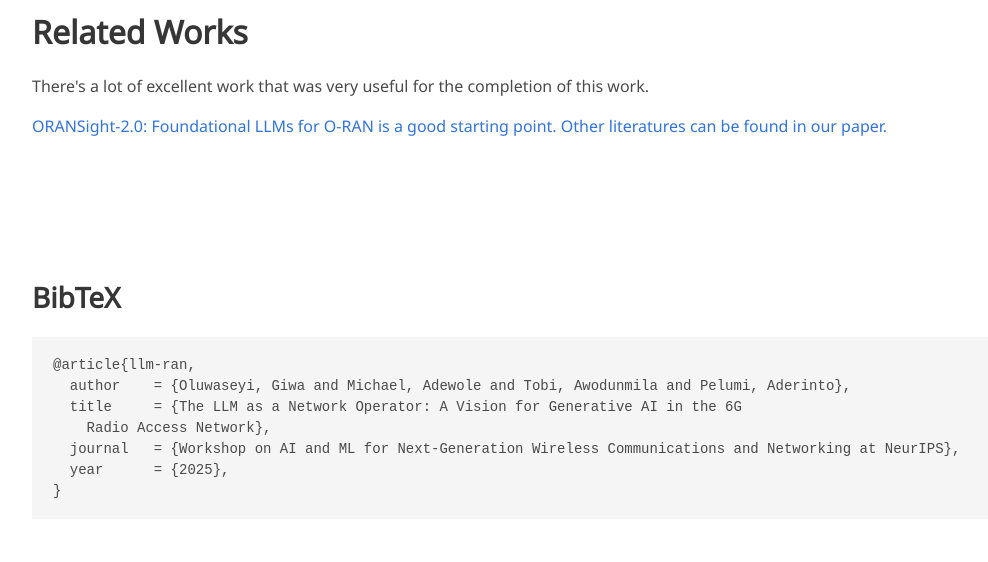
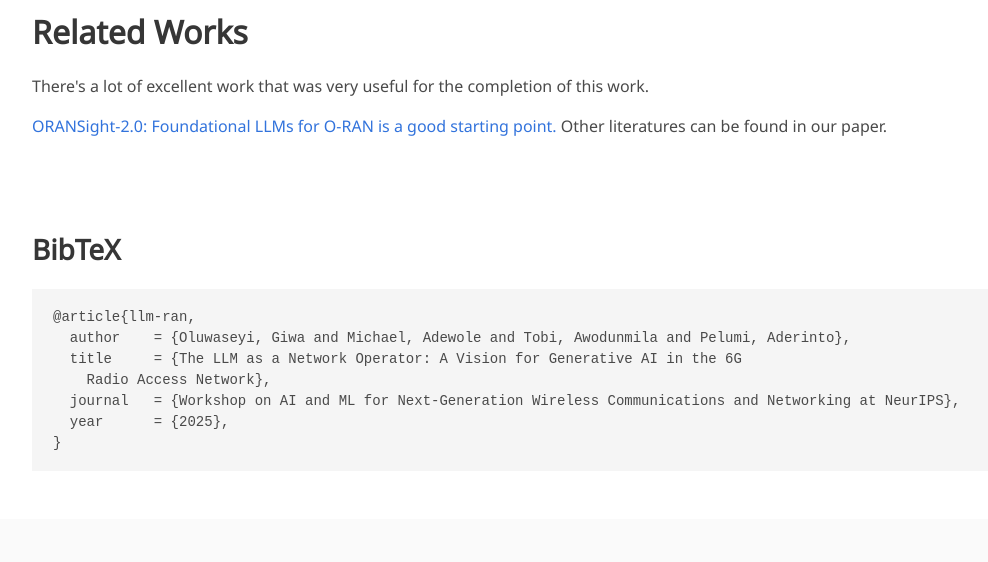
Before and after one commit to OluwaseyiWater/llm-ran, a plain HTML site: page index.html in a window 1280 px wide. Shown: the part 3452-4014 px from the top of the page, without its empty margins (128-1116 px from the left). Drawn offline with nearby package versions, Linux system fonts and the light colour scheme; some icons are missing; a web font is replaced by a local one.

Commit message:
hyperref issue

```diff
--- a/index.html
+++ b/index.html
@@ -290,7 +290,7 @@
           </p>
           <p>
             <a href="https://doi.org/10.1109/TMLCN.2025.3592658"> ORANSight-2.0: Foundational
-              LLMs for O-RAN is a good starting point. Other literatures can be found in our paper.
+              LLMs for O-RAN is a good starting point.</a> Other literatures can be found in our paper.
           </p>
 
         </div>
```
